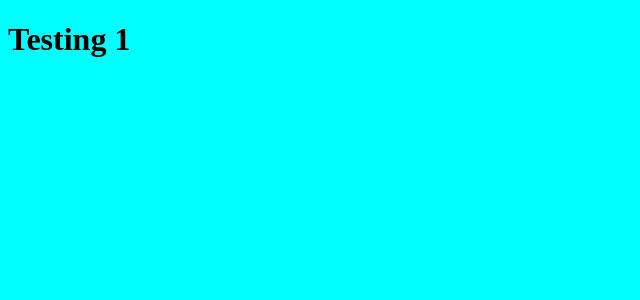
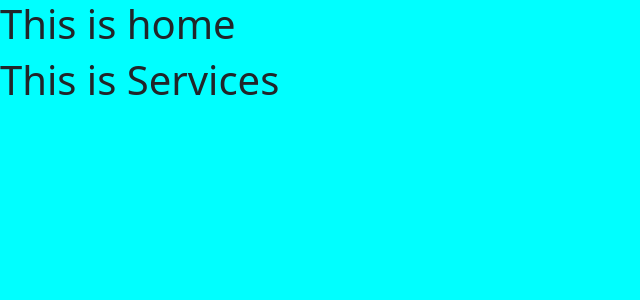
Before and after one commit to CristianSombra/camsasrl, a React (Vite) app in the folder camsasrl/: page / in a window 1280 px wide. Shown: the top 300 px of the page, without its empty margins (0-640 px from the left). Built offline with nearby package versions, Linux system fonts and the light colour scheme.

Commit message:
Home, Services create.
Componentes created.

```diff
--- a/camsasrl/package.json
+++ b/camsasrl/package.json
@@ -10,8 +10,11 @@
     "preview": "vite preview"
   },
   "dependencies": {
+    "bootstrap": "^5.3.3",
+    "framer-motion": "^11.3.31",
     "react": "^18.3.1",
-    "react-dom": "^18.3.1"
+    "react-dom": "^18.3.1",
+    "react-intersection-observer": "^9.13.0"
   },
   "devDependencies": {
     "@eslint/js": "^9.8.0",
--- a/camsasrl/src/App.tsx
+++ b/camsasrl/src/App.tsx
@@ -1,11 +1,15 @@
+import { Suspense } from 'react';
+import AppRouter from './routes/AppRouter';
+import 'bootstrap/dist/css/bootstrap.min.css';
+import 'bootstrap/dist/js/bootstrap.bundle.min.js';
 import './App.css'
 
 function App() {
 
   return (
-    <>
-      <h1>Testing 1</h1>
-    </>
+    <Suspense>
+      <AppRouter/>
+    </Suspense>
   )
 }
 
--- /dev/null
+++ b/camsasrl/src/components/index.tsx
@@ -0,0 +1,3 @@
+import AnimateProps from "./props/animateSection/animateSection";
+
+export type { AnimateProps };
--- /dev/null
+++ b/camsasrl/src/components/props/animateSection/animateSection.tsx
@@ -0,0 +1,3 @@
+export default interface AnimateProps {
+    animate: boolean;
+}
--- /dev/null
+++ b/camsasrl/src/pages/home/Home.tsx
@@ -0,0 +1,18 @@
+import React from "react";
+import { motion } from "framer-motion";
+import { AnimateProps } from "../../components";
+
+const Home: React.FC <AnimateProps>= ({animate}) => {
+    return(
+        <motion.h1
+            initial={{opacity: 0}}
+            animate={ animate ? { opacity: 1 } : { opacity:0 }}
+            transition={{duration: 0.6}}
+            id="Home"
+            >
+                This is home
+            </motion.h1>
+    )
+}
+
+export default Home;
--- /dev/null
+++ b/camsasrl/src/pages/index.tsx
@@ -0,0 +1,4 @@
+import { lazy } from "react";
+
+export const Home = lazy(() => import("./home/Home"));
+export const Services = lazy(() => import("./services/Services"));
--- /dev/null
+++ b/camsasrl/src/pages/services/Services.tsx
@@ -0,0 +1,18 @@
+import React from "react";
+import { motion } from "framer-motion";
+import { AnimateProps } from "../../components";
+
+const Services: React.FC <AnimateProps>= ({animate}) => {
+    return(
+        <motion.h1
+            initial={{opacity: 0}}
+            animate={ animate ? { opacity: 1 } : { opacity:0 }}
+            transition={{duration: 0.6}}
+            id="Services"
+            >
+                This is Services
+            </motion.h1>
+    )
+}
+
+export default Services;
--- /dev/null
+++ b/camsasrl/src/routes/AppRouter.tsx
@@ -0,0 +1,28 @@
+import React, { Suspense } from "react";
+import { useInView } from "react-intersection-observer";
+import { Home, Services } from "../pages";
+
+
+const AppRouter: React.FC = () => {
+    const [homeRef, homeInView] = useInView({ threshold: 0.40 });
+    const [servicesRef, servicesInView] = useInView({ threshold: 0.40 });
+
+    return (
+        <>
+            <div ref={homeRef}>
+                <Suspense>
+                    <Home animate={homeInView}/>
+                </Suspense>
+            </div>
+            <div ref={servicesRef}>
+                <Suspense>
+                    <Services animate={servicesInView}/>
+                </Suspense>
+            </div>
+        </>
+    )
+
+}
+
+
+export default AppRouter;
```
Also changed, not shown: 1 other file (tests, documents, lock files or other folders).
